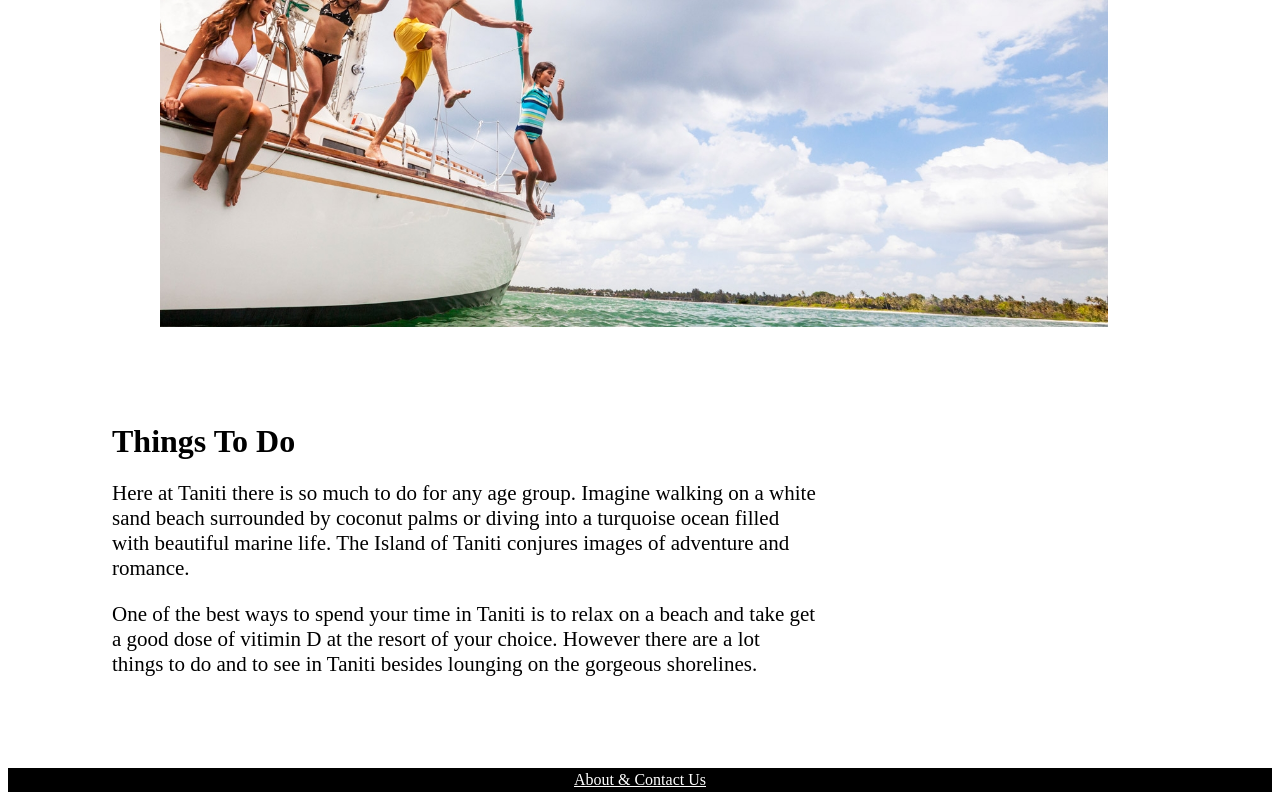
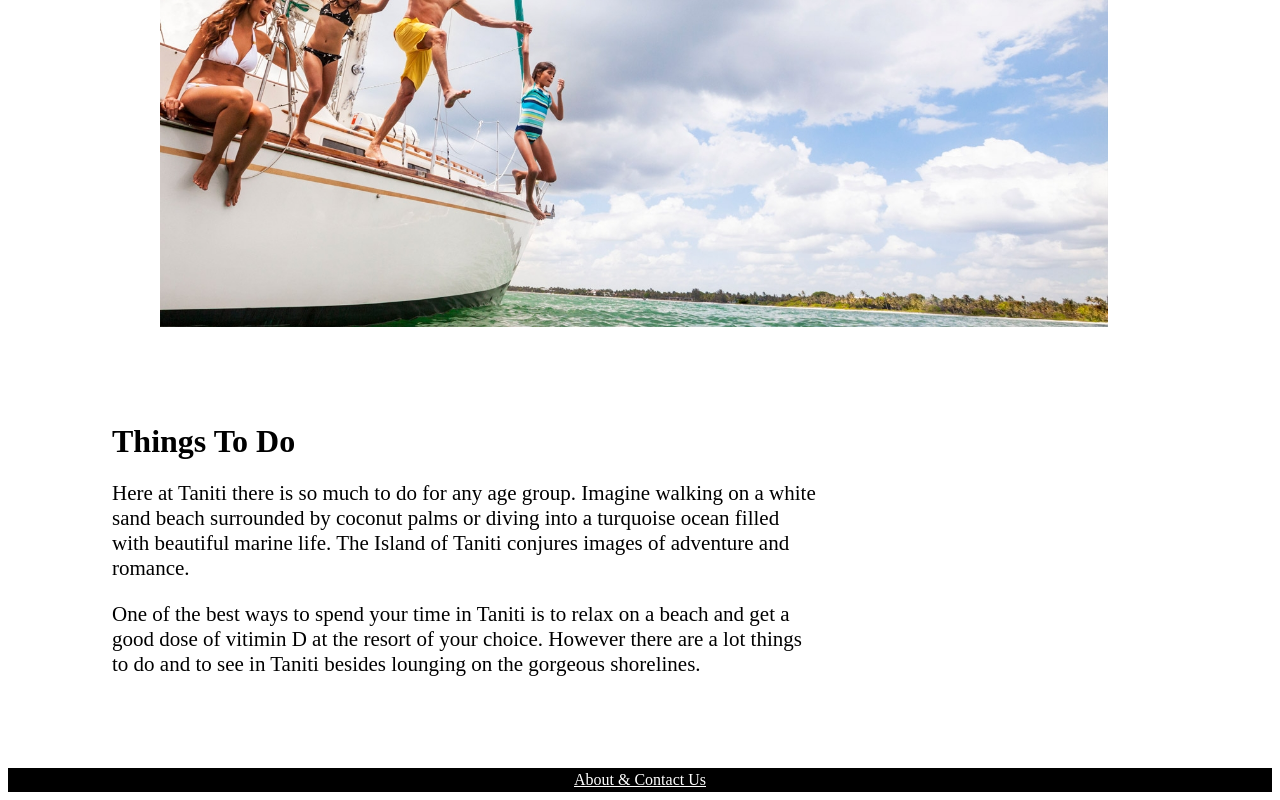
Before and after one commit to tgar312/tanitian-prototype-, a plain HTML site: page Things-To-Do.html in a window 1280 px wide. Shown: the part 333-1133 px from the top of the page. Drawn offline with Linux system fonts and the light colour scheme.

Commit message:
Update Things-To-Do.html

```diff
--- a/Things-To-Do.html
+++ b/Things-To-Do.html
@@ -42,7 +42,7 @@
                     <p>
                         <span style="font-weight: 400;">
                            One of the best ways to spend your time in Taniti is
-                           to relax on a beach and take get a good dose of vitimin D at the resort of
+                           to relax on a beach and get a good dose of vitimin D at the resort of
                            your choice. However there are a lot things to do and to see in
                            Taniti besides lounging on the gorgeous shorelines.
                         </span>
```
